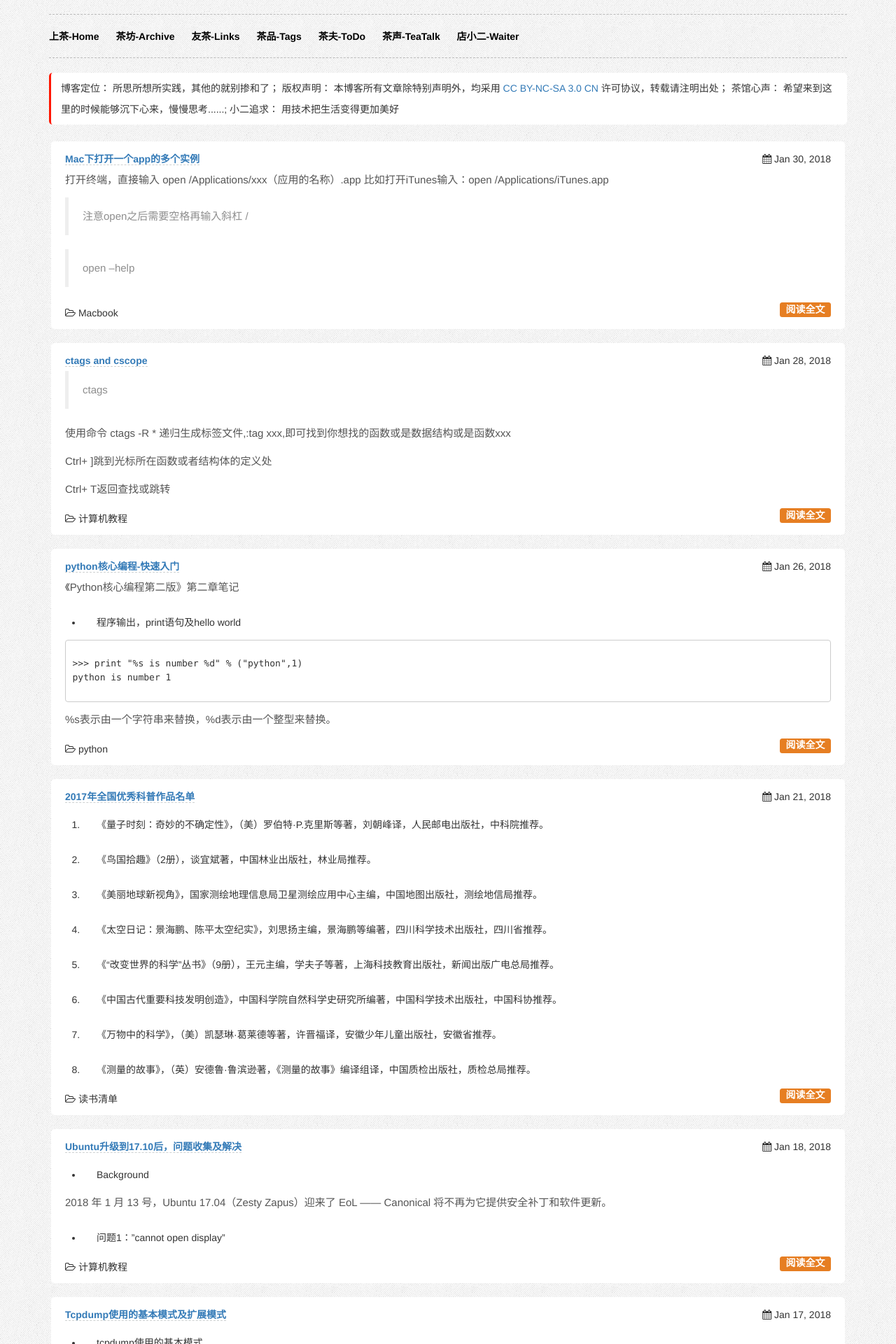
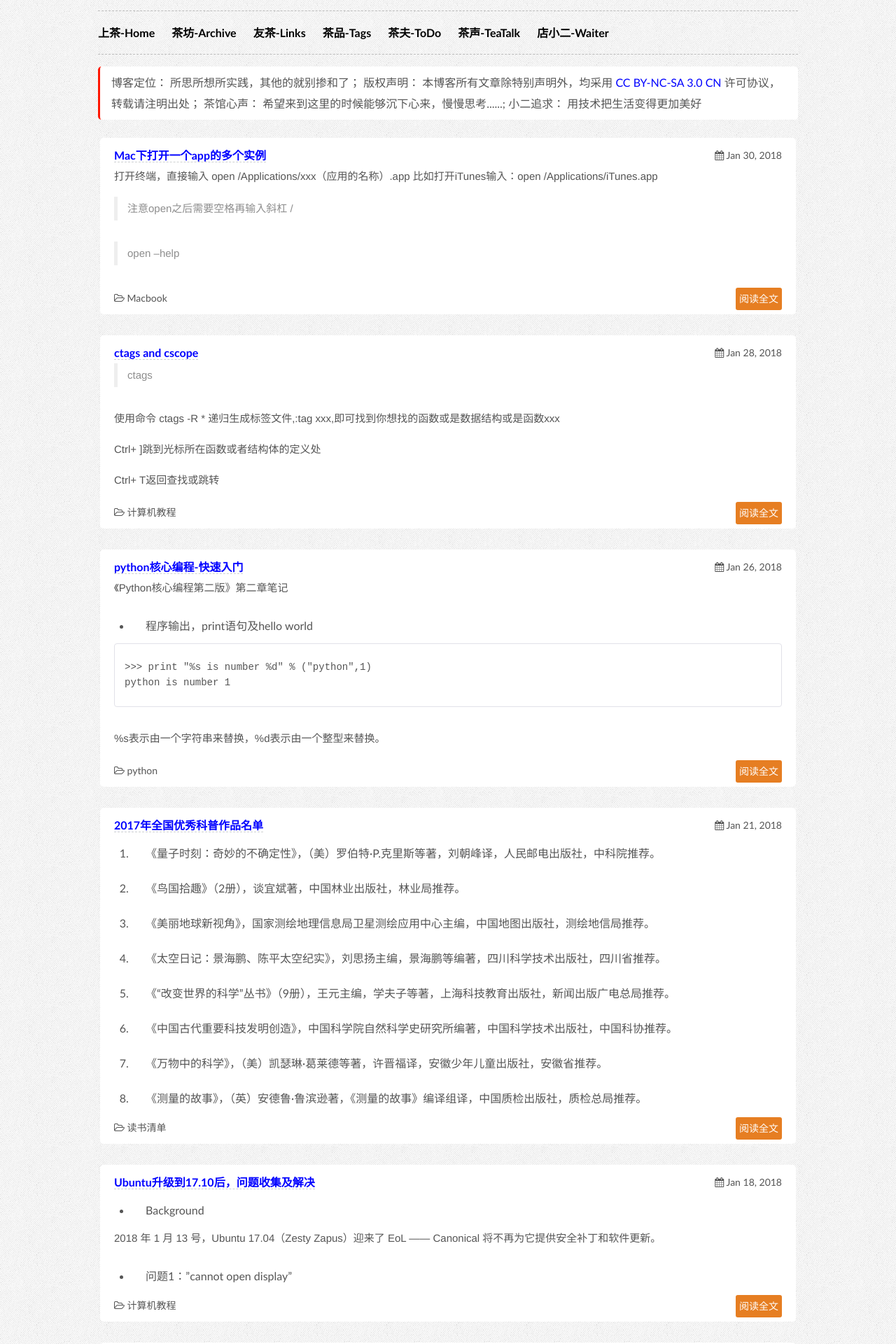
Before and after one commit to fk1091889767/tanwubin.github.io, a Jekyll site: the page built from index.html, in a window 1280 px wide. Shown: the top 1920 px of the page at 70% size. Built offline with Jekyll 4.4.1, drawn with Linux system fonts in a browser that asks for light colours; comment, search, counter and statistics services are not loaded.

Commit message:
博客样式修改

```diff
--- a/_includes/themes/effector-wide/default.html
+++ b/_includes/themes/effector-wide/default.html
@@ -6,10 +6,11 @@
   <meta http-equiv="content-type" content="text/html;charset=utf-8">
   <title>{{ page.title }}</title>
   <meta name="author" content="{{ site.author }}"/>
+  <!--<link rel="stylesheet" type="text/css" href="/assets/css/bootstrap-3.3.7-dist/css/bootstrap.min.css">-->
+  <link rel="stylesheet" type="text/css" href="/assets/css/font-awesome-4.7.0/css/font-awesome.min.css">
   <link rel="stylesheet" href="/assets/css/syntax.css">
   <link rel="stylesheet" type="text/css" href="/assets/css/effector-wide.css">
-  <link rel="stylesheet" type="text/css" href="/assets/css/bootstrap-3.3.7-dist/css/bootstrap.min.css">
-  <link rel="stylesheet" type="text/css" href="/assets/css/font-awesome-4.7.0/css/font-awesome.min.css">
+
   <!-- RSS -->
   <link rel="alternate" type="application/rss+xml" title="RSS for {{ site.title }}" href="/feed/">
 </head>
```
